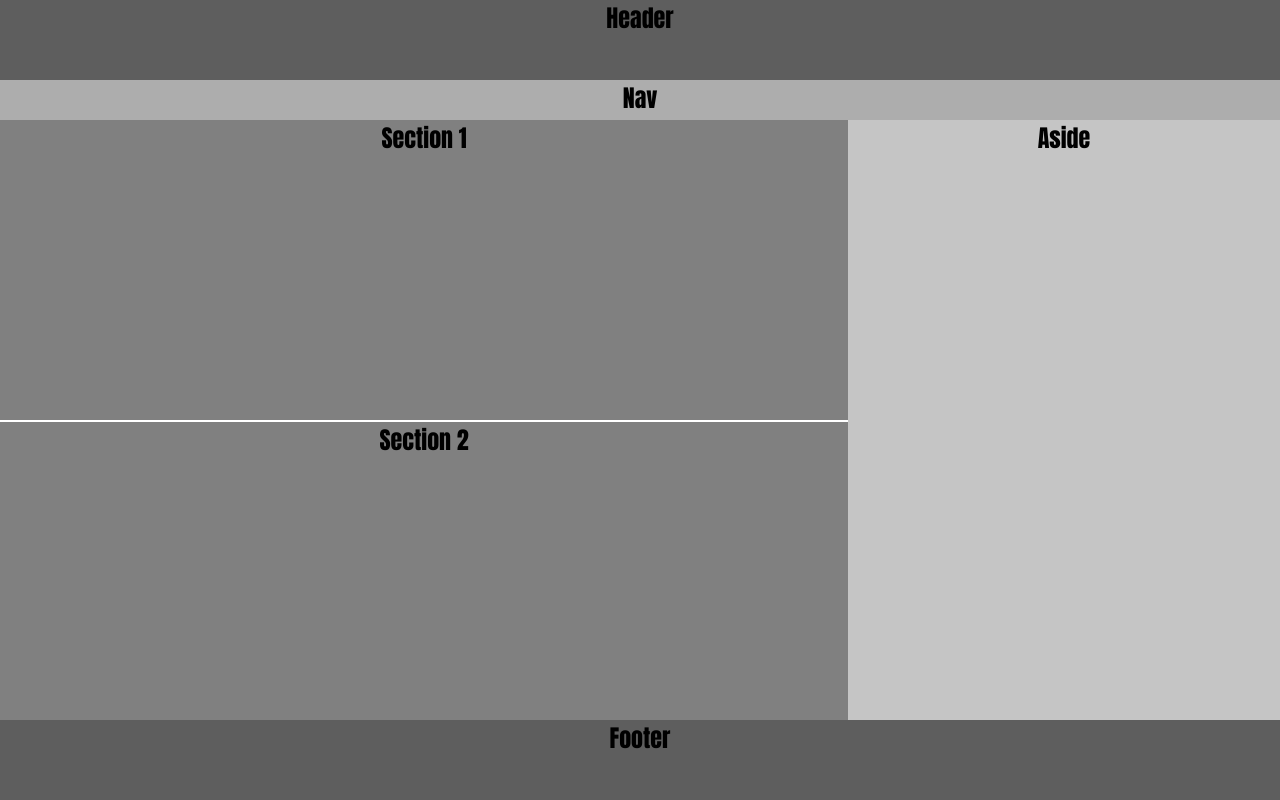
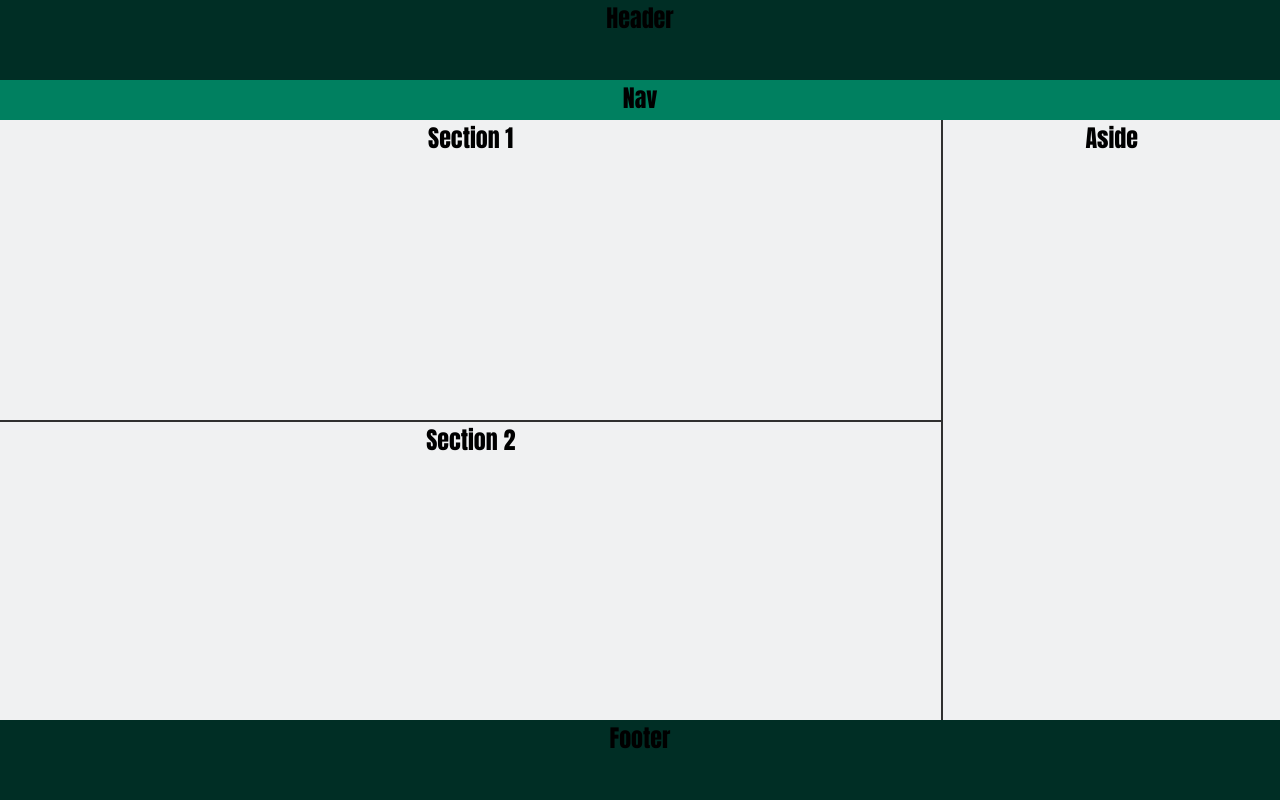
Before and after one commit to NobleSeis/2DAW, a PHP site: page / in a window 1280 px wide. Run offline with PHP 8.4, Linux system fonts and the light colour scheme.

Commit message:
Cambio de colores y reestructuración

```diff
--- a/Diseño de interfaces web/Tema 1/Ejercicio/Ejercicio 6/css/style.css
+++ b/Diseño de interfaces web/Tema 1/Ejercicio/Ejercicio 6/css/style.css
@@ -1,3 +1,11 @@
+:root {
+    --primary-color: #008060;
+    --secondary-color: #759eff;
+    --alternative-color: #ffbf75;
+    --alternative-secondary-color: #f0f1f2 ;
+    --dark-color: #002e25;
+
+}
 * {
     margin: 0px;
     padding: 0px;
@@ -9,23 +17,23 @@
 body {
     display: grid;
     grid-template-areas:
-        'header header header'
-        'nav nav nav'
-        'main main aside'
-        'footer footer footer';
+        'header header header header'
+        'nav nav nav nav'
+        'main main main aside'
+        'footer footer footer footer';
 }
 header {
-    background-color: rgb(94, 94, 94);
+    background-color: var(--dark-color);
     min-height: 10vh;
     grid-area: header;
 }
 nav {
-    background-color: rgb(173, 173, 173);
+    background-color: var(--primary-color);
     min-height: 5vh;
     grid-area: nav;
 }
 main {
-    background-color: gray;
+    background-color: var(--alternative-secondary-color);
     min-height: 75vh;
     grid-area: main
 }
@@ -33,15 +41,16 @@ section {
     min-height: 50%;
 }
 section:first-child {
-    border-bottom: 2px solid rgb(255, 255, 255);
+    border-bottom: 2px solid rgb(48, 48, 48);
 }
 aside {
-    background-color: rgb(197, 197, 197);
+    background-color: var(--alternative-secondary-color);
     min-height: 75vh;
+    border-left: 2px solid rgb(48, 48, 48);
     grid-area: aside;
 }
 footer {
-    background-color: rgb(94, 94, 94);
+    background-color: var(--dark-color);
     min-height: 10vh;
     grid-area: footer;
 }
```
